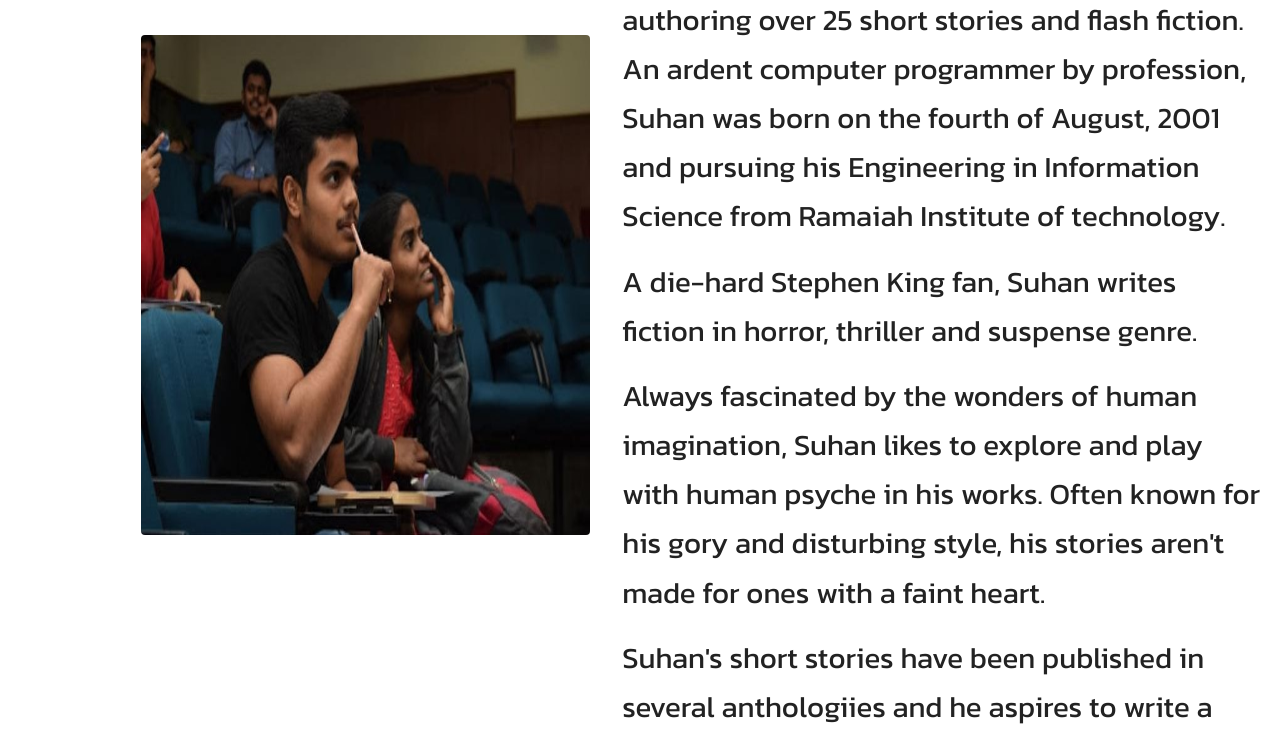
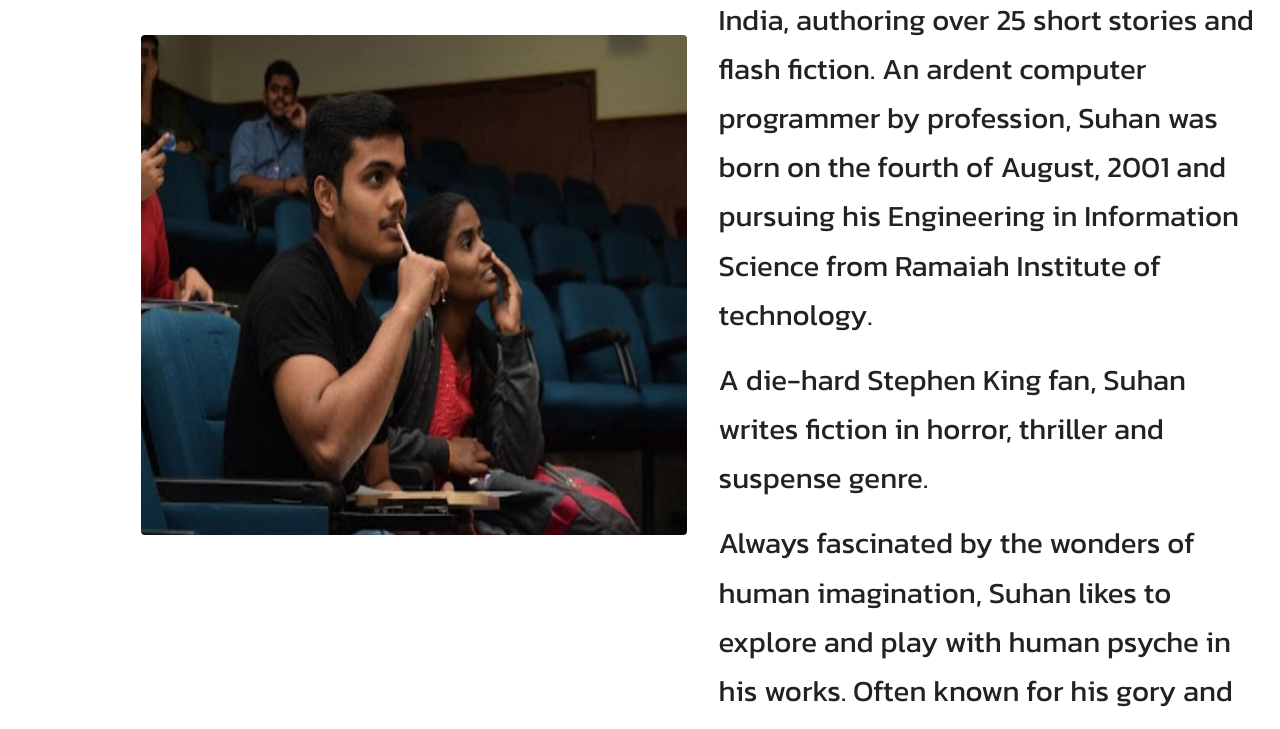
Before and after one commit to Spyder01/Vicitales, a plain HTML site: page about.html in a window 1280 px wide. Shown: the part 165-894 px from the top of the page. Drawn offline with nearby package versions, Linux system fonts and the light colour scheme; a web font is replaced by a local one.

Commit message:
very minor changes to layout

```diff
--- a/about.html
+++ b/about.html
@@ -58,14 +58,14 @@
         <div class=" about-wrapper">
             <div class="row">
 
-                <div class="col-lg-5 col-xl-5 col-sm-1 col-xs-1">
+                <div class="col-lg-6 col-xl-6 col-sm-4 col-xs-1">
                     <h2>About Suhan</h2>
                     <br>
                     <div class="img-wrap">
                         <img class="rounded" src="Images/Suhan.png">
                     </div>
                 </div>
-                <div class="col-lg-7 col-xl-7 col-sm-1 col-xs-1 container">
+                <div class="col-lg-6 col-xl-6 col-sm-8 col-xs-1 container">
                     <div class="intro">
                         <p>
                             Suhan Bangera is an aspiring writer from India, authoring over 25 short stories and flash fiction. An ardent computer programmer by profession, Suhan was born on the fourth of August, 2001 and pursuing his Engineering in Information Science from Ramaiah Institute of technology.
```
